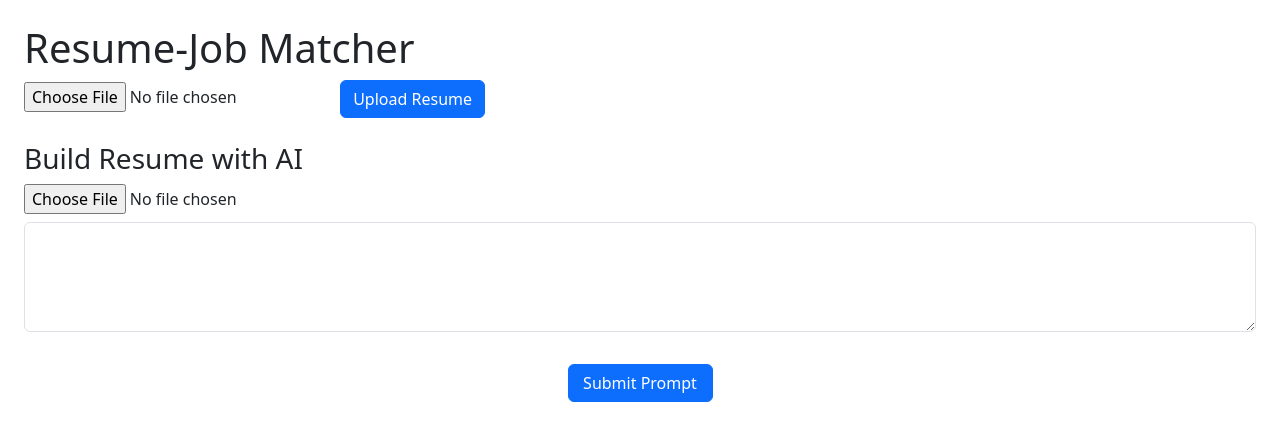
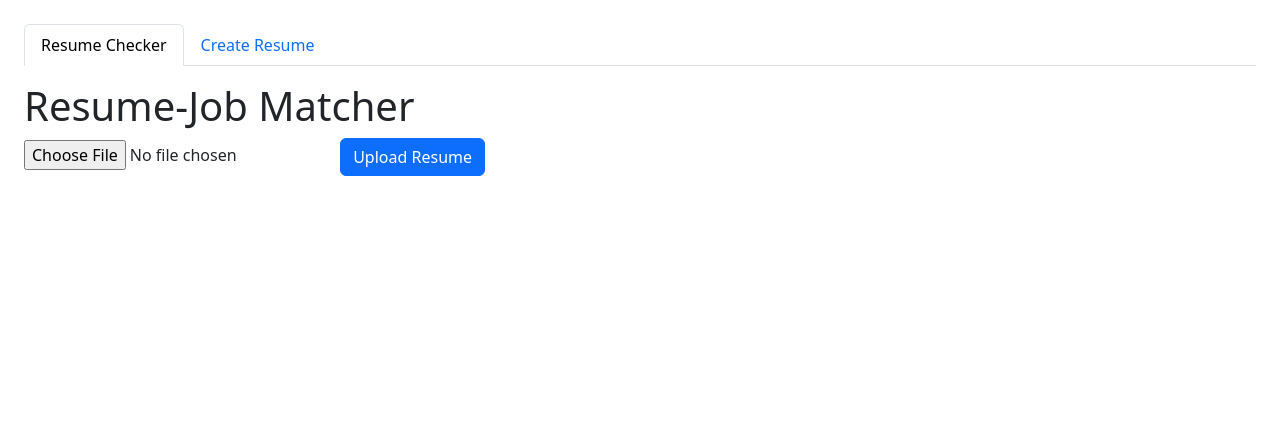
Before and after one commit to KlausCaka1/Hack-Nation, a Flask app: page / in a window 1280 px wide. Shown: the top 441 px of the page. Run offline with Flask 3, Linux system fonts and the light colour scheme; parts of the project's set-up code (start-up, migrations or seed data) failed here and were passed over.

Commit message:
Adding tabs and starting on UI

```diff
--- a/templates/main.html
+++ b/templates/main.html
@@ -39,6 +39,23 @@
 </head>
 <body class="p-4">
 
+
+<ul class="nav nav-tabs" id="myTab" role="tablist">
+    <li class="nav-item" role="presentation">
+        <button class="nav-link active" data-bs-toggle="tab" data-bs-target="#checker" type="button">
+            Resume Checker
+        </button>
+    </li>
+    <li class="nav-item" role="presentation">
+        <button class="nav-link" data-bs-toggle="tab" data-bs-target="#create" type="button">
+            Create Resume
+        </button>
+    </li>
+</ul>
+
+
+<div class="tab-content mt-3">
+    <div class="tab-pane fade show active" id="checker">
         <h1>Resume-Job Matcher</h1>
 
         <div id="loadingOverlay">
@@ -50,31 +67,9 @@
             </div>
         </div>
 
-
         <form id="uploadForm" action="/match-resume" method="POST" enctype="multipart/form-data" class="mb-4">
             <input type="file" name="resume_pdf" accept=".pdf" required>
             <button type="submit" class="btn btn-primary">Upload Resume</button>
-</form>
-
-<form id="aiForm" method="POST" action="/build-resume-ai" enctype="multipart/form-data">
-    <div class="container-ai">
-        <h3>Build Resume with AI</h3>
-
-        <input type="file" name="resume_pdf" accept=".pdf" required class="mb-2">
-
-        <textarea
-            id="prompt-ai"
-            name="ai_prompt"
-            rows="4"
-            class="form-control mb-3"
-            placeholder="Describe the role or improvements you want..."
-            required>
-        </textarea>
-
-        <button class="btn btn-primary container-ai__button" type="submit">
-            Submit Prompt
-        </button>
-    </div>
         </form>
 
         {% if resume_keywords %}
@@ -116,6 +111,31 @@
             {% endfor %}
         </div>
         {% endif %}
+    </div>
+    <div class="tab-pane fade" id="create">
+        <form id="aiForm" method="POST" action="/build-resume-ai" enctype="multipart/form-data">
+            <div class="container-ai">
+                <h3>Build Resume with AI</h3>
+
+                <input type="file" name="resume_pdf" accept=".pdf" required class="mb-2">
+
+                <textarea
+                        id="prompt-ai"
+                        name="ai_prompt"
+                        rows="4"
+                        class="form-control mb-3"
+                        placeholder="Describe the role or improvements you want..."
+                        required>
+        </textarea>
+
+                <button class="btn btn-primary container-ai__button" type="submit">
+                    Submit Prompt
+                </button>
+            </div>
+        </form>
+    </div>
+</div>
+
 
 <script src="https://cdn.jsdelivr.net/npm/bootstrap@5.3.0/dist/js/bootstrap.bundle.min.js"></script>
 
```
Also changed, not shown: text_cleaner.py (+7 -1 lines). Lines whose indentation alone changed are shown as unchanged.
